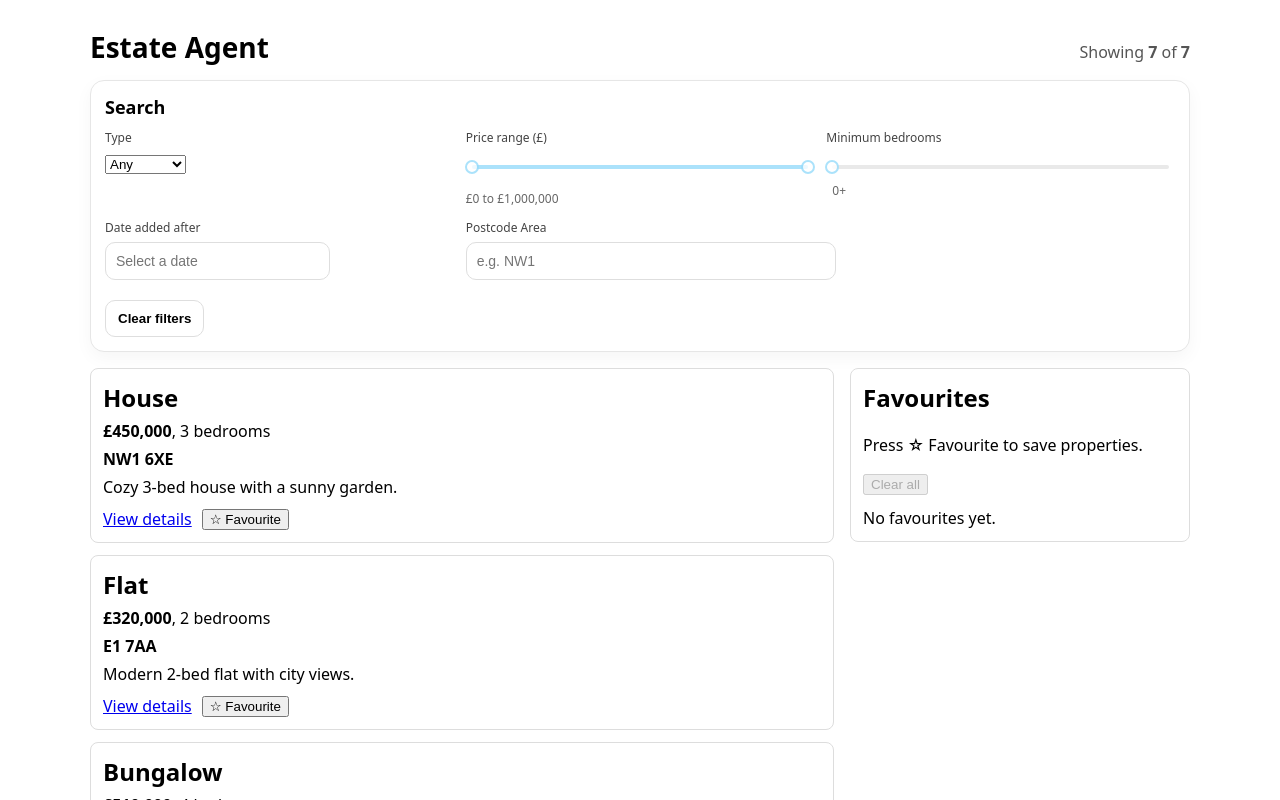
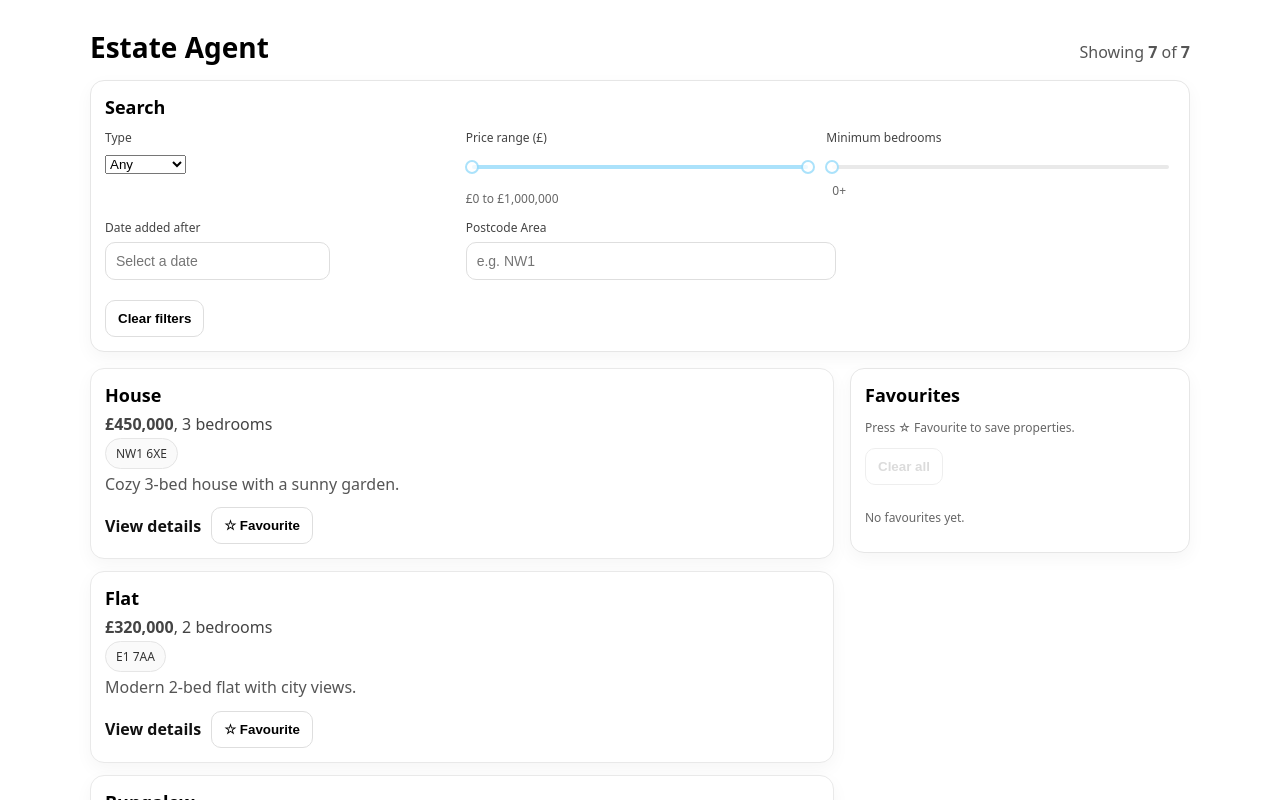
Before and after one commit to Jinaaaaks/estate-agent-spa, a React (Create React App) app: page / in a window 1280 px wide. Shown: the top 800 px of the page. Built offline with nearby package versions, Linux system fonts and the light colour scheme.

Commit message:
polish the UI & favourites panel styling

```diff
--- a/src/pages/SearchPage.jsx
+++ b/src/pages/SearchPage.jsx
@@ -169,44 +169,43 @@ export default function SearchPage() {
       </section>
 
       <section className="mainGrid">
-
         {/* Results */}
         <div>
-            <div style={{ display: "grid", gap: 12 }}>
+            <div className="resultsGrid">
             {filtered.map((p) => (
                 <article
                 key={p.id}
+                className="resultCard"
                 draggable
                 onDragStart={(e) => {
                     e.dataTransfer.effectAllowed = "move";
                     handleDragStartProperty(e, p.id);
                 }}
+                >
+                <div className="resultTop">
+                    <div>
+                    <h2 className="resultTitle">{p.type}</h2>
 
-                style={{
-                    border: "1px solid #ddd",
-                    borderRadius: 8,
-                    padding: 12,
-                    userSelect: "none",
-                    cursor: "grab"
-                }}
-                >
-                <h2 style={{ margin: "0 0 6px" }}>{p.type}</h2>
-
-                <p style={{ margin: "0 0 6px" }}>
+                    <p className="resultMeta">
                         <strong>£{p.price.toLocaleString()}</strong>, {p.bedrooms} bedrooms
                     </p>
 
-                <p style={{ margin: "0 0 6px" }}>
-                    <strong>{p.postcode}</strong>
+                    <p className="resultMeta">
+                        <span className="badge">{p.postcode}</span>
                     </p>
+                    </div>
+                </div>
 
-                <p style={{ margin: "0 0 10px" }}>{p.shortDescription}</p>
+                <p className="desc">{p.shortDescription}</p>
 
-                <div style={{ display: "flex", gap: 10, alignItems: "center" }}>
-                    <Link to={`/property/${p.id}`}>View details</Link>
+                <div className="actionsRow">
+                    <Link className="link" to={`/property/${p.id}`}>
+                    View details
+                    </Link>
 
                     <button
                     type="button"
+                    className="btn"
                     onClick={() => addFavourite(p.id)}
                     disabled={favouriteIds.includes(p.id)}
                     title={favouriteIds.includes(p.id) ? "Already in favourites" : "Add to favourites"}
@@ -220,38 +219,37 @@ export default function SearchPage() {
         </div>
 
         {/* Favourites panel */}
-        <aside
-            style={{
-            border: "1px solid #ddd",
-            borderRadius: 8,
-            padding: 12,
-            position: "sticky",
-            top: 12
-            }}
-        >
-            <h2 style={{ marginTop: 0 }}>Favourites</h2>
-            <p style={{ marginTop: 0 }}>
+        <aside className="card sidebar">
+            <h2 className="cardTitle">Favourites</h2>
+
+            <p className="small">
             Press ☆ Favourite to save properties.
             </p>
 
-
-            <button type="button" onClick={clearFavourites} disabled={favouriteIds.length === 0}>
+            <div className="btnRow">
+            <button
+                type="button"
+                className="btn btnGhost"
+                onClick={clearFavourites}
+                disabled={favouriteIds.length === 0}
+            >
                 Clear all
             </button>
+            </div>
 
-
-            <div style={{ marginTop: 12, display: "grid", gap: 10 }}>
+            <div className="favList">
             {favouriteProperties.length === 0 ? (
-                <p style={{ margin: 0 }}>No favourites yet.</p>
+                <p className="small">No favourites yet.</p>
             ) : (
                 favouriteProperties.map((p) => (
-                <div>
+                <div key={p.id} className="favItem">
                     <strong>{p.type}</strong>
                     <div>£{p.price.toLocaleString()}</div>
-                    <div>{p.postcode}</div>
+                    <div className="small">{p.postcode}</div>
 
                     <button
                     type="button"
+                    className="btn"
                     onClick={() => removeFavourite(p.id)}
                     style={{ marginTop: 8 }}
                     >
--- a/src/styles/SearchPage.css
+++ b/src/styles/SearchPage.css
@@ -113,7 +113,7 @@
 }
 
 .btn:disabled {
-  opacity: 0.55;
+  opacity: 0.5;
   cursor: not-allowed;
 }
 
@@ -249,6 +249,11 @@
   background: #fff;
 }
 
+.favItem .btn {
+  margin-top: 10px;
+}
+
+
 .favItem strong {
   display: block;
   margin-bottom: 6px;
@@ -263,3 +268,10 @@
 .sliderWrap {
   padding: 8px 6px;
 }
+
+/* hover lift the cards*/
+.resultCard:hover,
+.favItem:hover {
+  transform: translateY(-1px);
+  transition: transform 120ms ease;
+}
```
Lines whose indentation alone changed are shown as unchanged.
